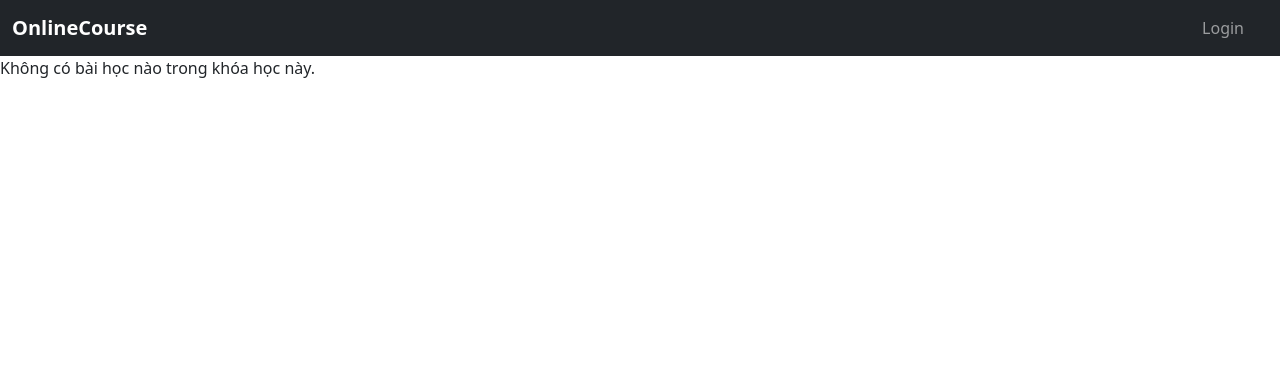
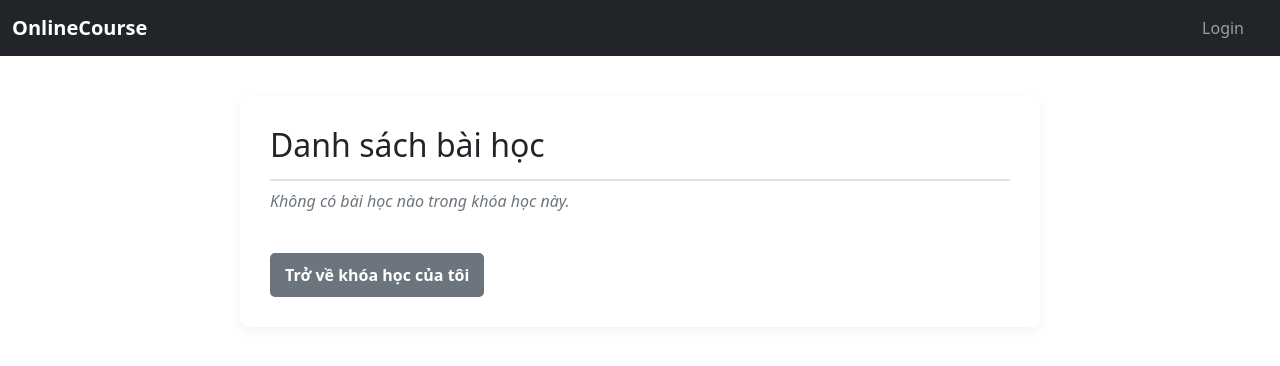
Before and after one commit to NDKha-DEV/CNWeb_BTTH02, a PHP site: the page made by onlinecourse/views/student/my_courses.php in a window 1280 px wide. Shown: the top 366 px of the page. Run offline with PHP 8.4, Linux system fonts and the light colour scheme; the template is opened without the code that fills it, so the values that code supplies are empty; some libraries are stand-ins or nearby versions.

Commit message:
ui(student/lesson-list):better ui

```diff
--- /dev/null
+++ b/onlinecourse/assets/css/lessons-list.css
@@ -0,0 +1,96 @@
+/*
+ * File: lessons-list.css
+ * Mô tả: CSS cho trang Danh sách Bài học của sinh viên.
+ */
+
+:root {
+    --primary-color: #007bff; /* Xanh dương */
+    --secondary-color: #6c757d; /* Xám đậm */
+    --light-bg: #f8f9fa; /* Nền sáng */
+    --card-bg: #ffffff; /* Nền nội dung */
+    --border-color: #dee2e6;
+    --text-color: #343a40;
+}
+
+body {
+    background-color: var(--light-bg);
+    font-family: Arial, sans-serif;
+}
+
+/* --- Container Chính --- */
+.lessons-container {
+    padding: 30px;
+    max-width: 800px;
+    margin: 40px auto;
+    background-color: var(--card-bg);
+    border-radius: 8px;
+    box-shadow: 0 4px 12px rgba(0, 0, 0, 0.05);
+}
+
+h2 {
+    color: var(--primary-color);
+    border-bottom: 2px solid var(--border-color);
+    padding-bottom: 15px;
+    margin-bottom: 30px;
+    font-size: 2rem;
+}
+
+/* --- Danh sách Bài học (The List) --- */
+.lesson-list {
+    list-style: none; /* Loại bỏ dấu chấm mặc định */
+    padding: 0;
+}
+
+.lesson-list li {
+    margin-bottom: 10px;
+}
+
+.lesson-list a {
+    display: flex;
+    align-items: center;
+    padding: 15px 20px;
+    background-color: var(--light-bg);
+    border: 1px solid var(--border-color);
+    border-radius: 6px;
+    text-decoration: none;
+    color: var(--text-color);
+    font-weight: 500;
+    font-size: 1.1rem;
+    transition: background-color 0.3s, border-color 0.3s, transform 0.2s;
+}
+
+.lesson-list a:hover {
+    background-color: #e9ecef;
+    border-color: var(--primary-color);
+    transform: translateX(5px);
+    color: var(--primary-color);
+}
+
+/* Thêm biểu tượng trước mỗi bài học */
+.lesson-list a::before {
+    content: "📚"; /* Biểu tượng sách */
+    margin-right: 15px;
+    font-size: 1.2rem;
+    line-height: 1; /* Căn giữa biểu tượng */
+}
+
+/* --- Liên kết trở về --- */
+.back-link {
+    margin-top: 40px;
+    text-align: left;
+}
+
+.back-link a {
+    display: inline-block;
+    padding: 10px 15px;
+    background-color: var(--secondary-color);
+    color: white;
+    text-decoration: none;
+    border-radius: 5px;
+    transition: background-color 0.3s ease;
+    font-weight: 600;
+}
+
+.back-link a:hover {
+    background-color: #5a6268;
+}
--- a/onlinecourse/views/student/my_courses.php
+++ b/onlinecourse/views/student/my_courses.php
@@ -1,14 +1,33 @@
 <?php
+// views/lessons/student.php
+
+$page_title = "Các bài học";
+$css_files = ['lessons-list.css']; // Liên kết tệp CSS mới
+
+include './views/layouts/header.php';
+
 // Bảo vệ trường hợp không có dữ liệu
 if (!isset($lessons) || empty($lessons)) {
-    echo "<p>Không có bài học nào trong khóa học này.</p>";
+    ?>
+    <div class="lessons-container">
+        <h2>Danh sách bài học</h2>
+        <p style="font-style: italic; color: var(--secondary-color);">
+            Không có bài học nào trong khóa học này.
+        </p>
+        <div class="back-link">
+            <a href="<?php echo BASE_URL; ?>enrollment">Trở về khóa học của tôi</a>
+        </div>
+    </div>
+    <?php
+    include './views/layouts/footer.php';
     return;
 }
 ?>
 
+<div class="lessons-container">
     <h2>Danh sách bài học</h2>
 
-<ul>
+    <ul class="lesson-list">
         <?php foreach ($lessons as $lesson): ?>
             <li>
                 <a href="<?php echo BASE_URL; ?>lesson/student?lesson_id=<?php
@@ -18,4 +37,10 @@ if (!isset($lessons) || empty($lessons)) {
             </li>
         <?php endforeach; ?>
     </ul>
-<p><a href="<?php echo BASE_URL; ?>enrollment">Trở về khóa học của tôi</a></p>
+
+    <div class="back-link">
+        <a href="<?php echo BASE_URL; ?>enrollment">Trở về khóa học của tôi</a>
+    </div>
+</div>
+
+<?php include './views/layouts/footer.php' ?>
```
Lines whose indentation alone changed are shown as unchanged.
